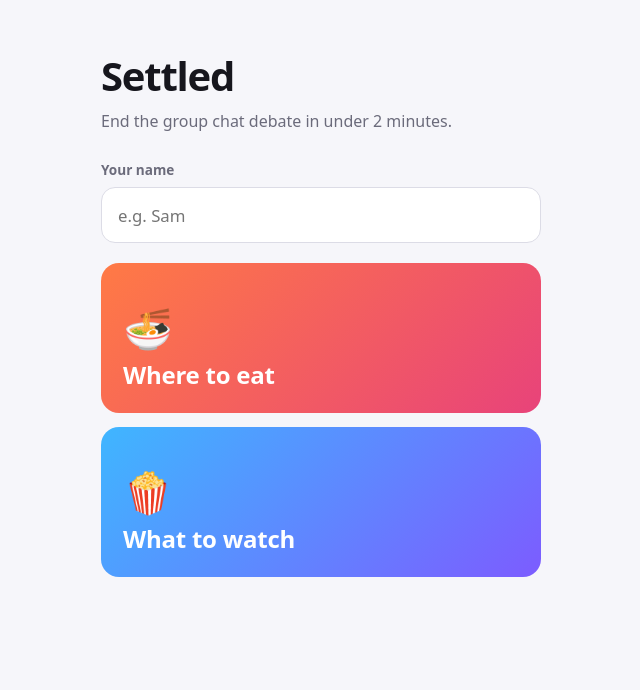
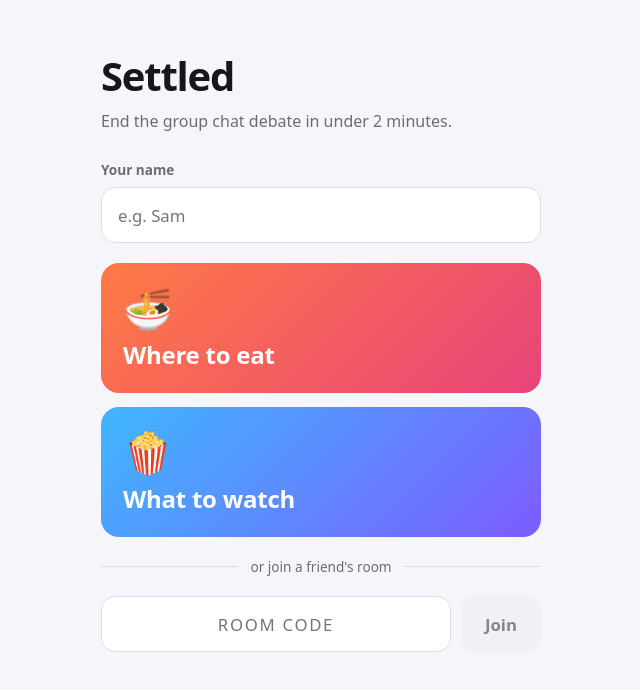
Before and after one commit to Ruhaan1209/settled, a React (Vite) app: page / in a window 1280 px wide. Shown: the top 690 px of the page, without its empty margins (319-959 px from the left). Built offline with nearby package versions, Linux system fonts and the light colour scheme; no server answers.

Commit message:
Add join-by-code on home screen and show room code prominently in lobby

```diff
--- a/src/components/Home.jsx
+++ b/src/components/Home.jsx
@@ -9,6 +9,14 @@ export default function Home() {
   const [name, setName] = useState(getSavedName)
   const [busy, setBusy] = useState(null)
   const [error, setError] = useState('')
+  const [code, setCode] = useState('')
+
+  function handleJoin(e) {
+    e.preventDefault()
+    if (code.length < 6) return
+    if (name.trim()) saveName(name.trim())
+    navigate(`/r/${code}`)
+  }
 
   async function handleCreate(category) {
     const trimmed = name.trim()
@@ -65,6 +73,25 @@ export default function Home() {
       </div>
 
       {error && <p className="error" role="alert">{error}</p>}
+
+      <div className="divider"><span>or join a friend's room</span></div>
+
+      <form className="add-row" onSubmit={handleJoin}>
+        <input
+          className="input code-input"
+          value={code}
+          onChange={(e) => setCode(e.target.value.toUpperCase().replace(/[^A-Z0-9]/g, '').slice(0, 6))}
+          placeholder="ROOM CODE"
+          aria-label="Room code"
+          autoCapitalize="characters"
+          autoComplete="off"
+          autoCorrect="off"
+          spellCheck={false}
+          enterKeyHint="go"
+        />
+        <button className="btn btn-secondary" disabled={code.length < 6 || !isConfigured}>Join</button>
+      </form>
+
       {!isConfigured && (
         <p className="notice">
           Supabase isn't connected yet. Copy <code>.env.example</code> to <code>.env.local</code> and add your keys.
--- a/src/components/Lobby.jsx
+++ b/src/components/Lobby.jsx
@@ -56,7 +56,11 @@ export default function Lobby({ room, participants, options, me, isHost, refresh
     <div className="screen lobby">
       <header className="room-header">
         <p className="eyebrow">{category.emoji} {category.label}</p>
-        <h1 className="title">Room {room.code}</h1>
+        <div className="code-card">
+          <span className="field-label">Room code</span>
+          <h1 className="room-code">{room.code}</h1>
+          <span className="muted code-hint">Friends enter this on the home screen</span>
+        </div>
         <ShareButton code={room.code} className="btn btn-secondary" />
       </header>
 
@@ -99,7 +103,7 @@ export default function Lobby({ room, participants, options, me, isHost, refresh
         {error && <p className="error" role="alert">{error}</p>}
 
         {options.length === 0 ? (
-          <p className="muted empty">Nothing yet. Everyone can add {category.noun}s.</p>
+          <p className="muted empty">Nothing yet. Anyone in the room can add a {category.noun}.</p>
         ) : (
           <ul className="options">
             {options.map((o) => (
--- a/src/index.css
+++ b/src/index.css
@@ -221,7 +221,7 @@ code {
   align-items: flex-start;
   justify-content: flex-end;
   gap: 10px;
-  min-height: 150px;
+  min-height: 130px;
   padding: 22px;
   border: none;
   border-radius: var(--radius);
@@ -435,3 +435,57 @@ code {
     transform: none;
   }
 }
+
+/* Room codes */
+
+.divider {
+  display: flex;
+  align-items: center;
+  gap: 12px;
+  color: var(--muted);
+  font-size: 0.85rem;
+}
+
+.divider::before,
+.divider::after {
+  content: '';
+  flex: 1;
+  height: 1px;
+  background: var(--border);
+}
+
+.code-input {
+  font-weight: 700;
+  letter-spacing: 0.25em;
+  text-align: center;
+}
+
+.code-input::placeholder {
+  font-weight: 500;
+  letter-spacing: 0.1em;
+}
+
+.code-card {
+  display: flex;
+  flex-direction: column;
+  align-items: center;
+  gap: 4px;
+  padding: 18px 16px;
+  border-radius: var(--radius);
+  background: var(--surface);
+  border: 1px solid var(--border);
+  text-align: center;
+}
+
+.room-code {
+  margin: 0;
+  font-size: 2.6rem;
+  font-weight: 800;
+  letter-spacing: 0.18em;
+  font-variant-numeric: tabular-nums;
+  user-select: all;
+}
+
+.code-hint {
+  font-size: 0.85rem;
+}
```
